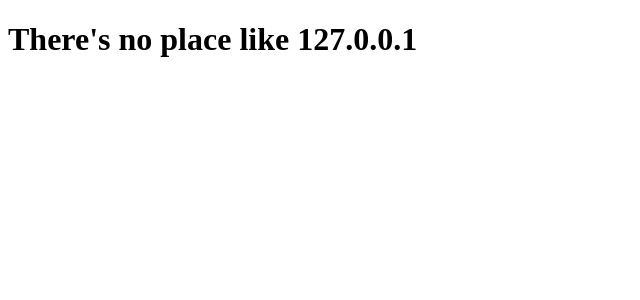
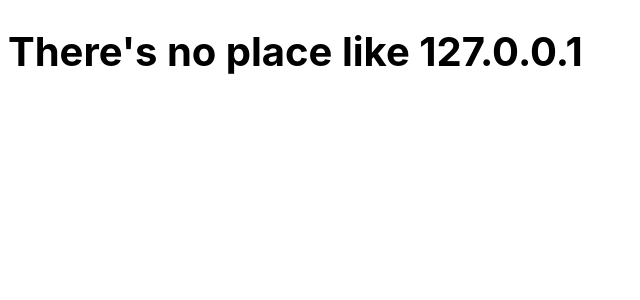
Before and after one commit to danielcgold/cute-jekyll, a Jekyll site: the page built from index.html, in a window 1280 px wide. Shown: the top 300 px of the page, without its empty margins (0-640 px from the left). Built offline with Jekyll 4.4.1, drawn with Linux system fonts in a browser that asks for light colours.

Commit message:
Adds default font family

```diff
--- a/_sass/_base.scss
+++ b/_sass/_base.scss
@@ -1,3 +1,12 @@
 * {
   box-sizing: border-box;
 }
+
+body {
+  font-family:-apple-system, BlinkMacSystemFont, "Segoe UI", Roboto, Helvetica, Arial, sans-serif, "Apple Color Emoji", "Segoe UI Emoji", "Segoe UI Symbol";
+  font-size: 100%;
+
+  @media (min-width: 640px) {
+    font-size: 125%;
+  }
+}
```
